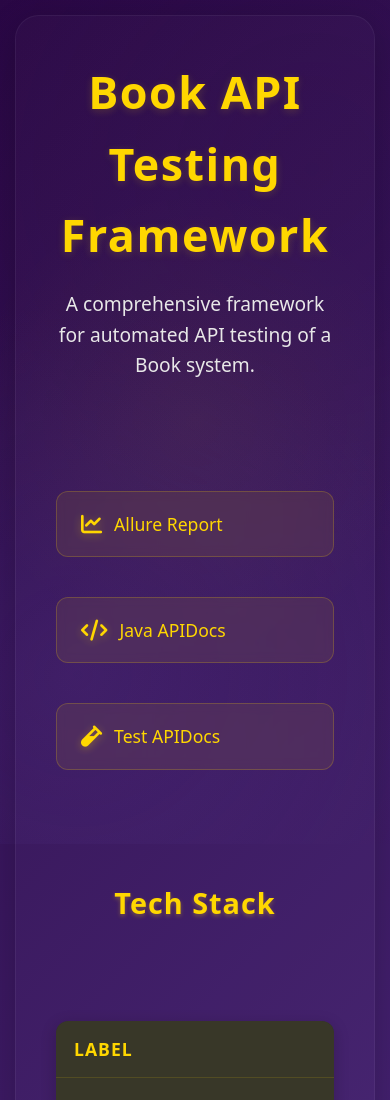
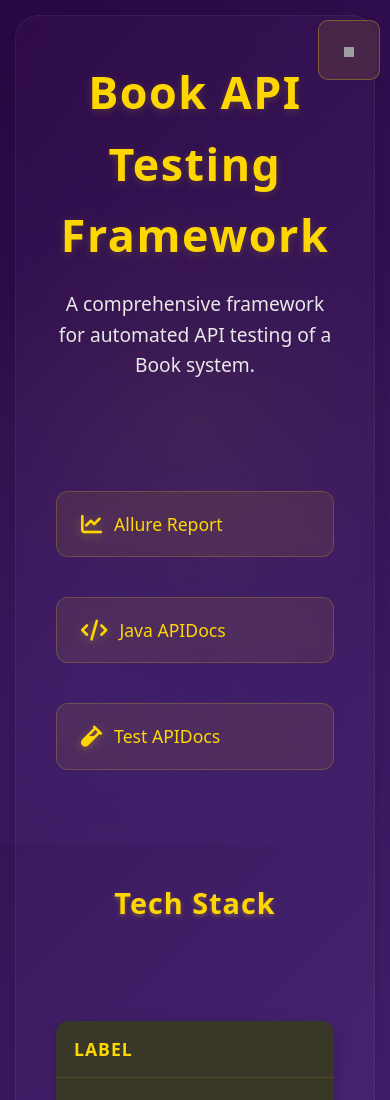
Before and after one commit to NayeemJohnY/book-api-rest-assured-test-automation, a plain HTML site: page github-pages/index.html in a window 390 px wide. Shown: the top 1100 px of the page. Drawn offline with Linux system fonts and the light colour scheme; grey boxes are pictures that could not be loaded.

Commit message:
Add github repo link in github pages

```diff
--- a/github-pages/index.html
+++ b/github-pages/index.html
@@ -13,9 +13,38 @@
     <meta name="twitter:card" content="summary_large_image">
     <link rel="icon" href="favicon.ico" type="image/x-icon">
     <link rel="stylesheet" href="style.css">
+    <style>
+        .github-corner {
+            position: absolute;
+            top: 18px;
+            right: 24px;
+            z-index: 100;
+        }
+
+        .github-corner img {
+            width: 38px;
+            height: 38px;
+        }
+
+        @media (max-width: 600px) {
+            .github-corner {
+                top: 10px;
+                right: 10px;
+            }
+
+            .github-corner img {
+                width: 10px;
+                height: 10px;
+            }
+        }
+    </style>
 </head>
 
 <body>
+    <a href="https://github.com/NayeemJohnY/book-api-rest-assured-test-automation" class="github-corner" target="_blank"
+        title="View on GitHub">
+        <img src="https://github.githubassets.com/images/modules/logos_page/GitHub-Mark.png" alt="GitHub Repo">
+    </a>
     <div class="main-container">
         <header>
             <h1>Book API Testing Framework</h1>
```
Also changed, not shown: .github/workflows/test-execution.yml.
